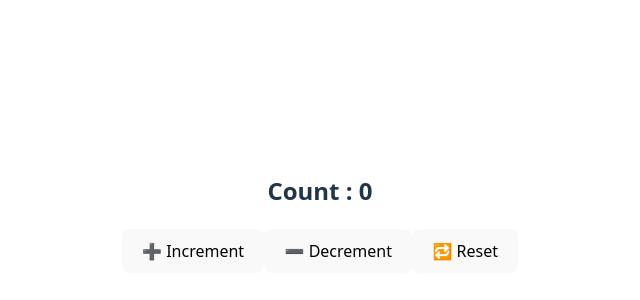
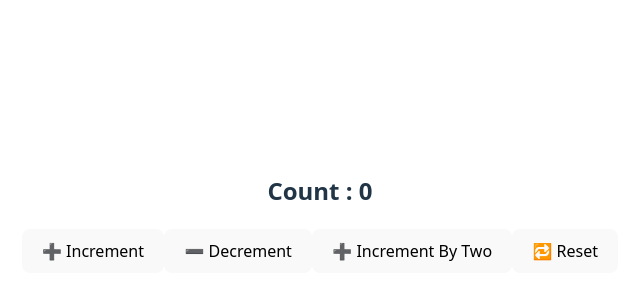
Before and after one commit to K0UND1NYA/MERN_Stack, a React (Vite) app: page / in a window 1280 px wide. Shown: the part 202-502 px from the top of the page, without its empty margins (320-960 px from the left). Built offline with nearby package versions, Linux system fonts and the light colour scheme.

Commit message:
24-10-25

```diff
--- a/index.html
+++ b/index.html
@@ -4,7 +4,7 @@
     <meta charset="UTF-8" />
     <link rel="icon" type="image/svg+xml" href="/vite.svg" />
     <meta name="viewport" content="width=device-width, initial-scale=1.0" />
-    <title>ssk-09-10-2025</title>
+    <title>MERN beigns 09-10-25 to ...</title>
   </head>
   <body>
     <div id="root"></div>
--- a/src/App.jsx
+++ b/src/App.jsx
@@ -17,6 +17,7 @@ import AcessingDom from "./HookOne/AcessingDom";
 import Track from "./HookOne/Track";
 import Battery from "./HookOne/UseBattery";
 import Counter from "./HookOne/Reducer";
+import Counter1 from "./HookOne/IncrementByTwo";
 function App() {
   return (
     <div className="App">
@@ -44,7 +45,8 @@ function App() {
       {/* <AcessingDom /> */}
       {/* <Track/> */}
       {/* <Battery/> */}
-      <Counter />
+      {/* <Counter /> */}
+      <Counter1 />
     </div>
   );
 }
--- /dev/null
+++ b/src/HookOne/IncrementByTwo.jsx
@@ -0,0 +1,23 @@
+import React,{useReducer} from "react";
+function Counter1(){
+    function reducer(state,action){
+        switch (action.type){
+            case "Increment" : return {count : state.count+1};
+            case "Decrement" : return {count : state.count-1};
+            case "IncrementByTwo" : return {count : state.count+2}
+            case "Reset" : return {count : 0};
+            default : return state;
+        }
+    }
+    const [state,dispatch] =useReducer(reducer,{count : 0});
+    return (
+        <div style={{textAlign:"center" ,marginTop:"50px"}}>
+            <h2>Count : {state.count}</h2>
+            <button onClick={()=>dispatch({type:"Increment"})}>➕ Increment</button>
+            <button onClick={()=>dispatch({type:"Decrement"})}>➖ Decrement</button>
+            <button onClick={()=>dispatch({type:"IncrementByTwo"})}>➕ Increment By Two</button>
+            <button onClick={()=>dispatch({type:"Reset"})}>🔁 Reset</button>
+        </div>
+    )
+}
+export default Counter1
```
